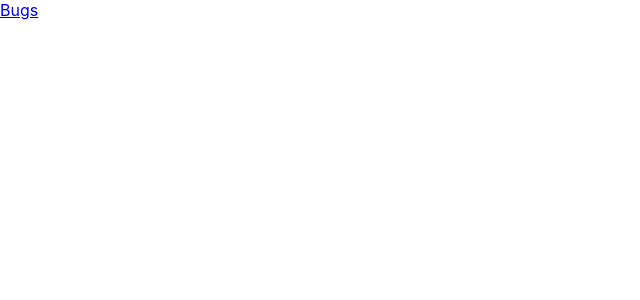
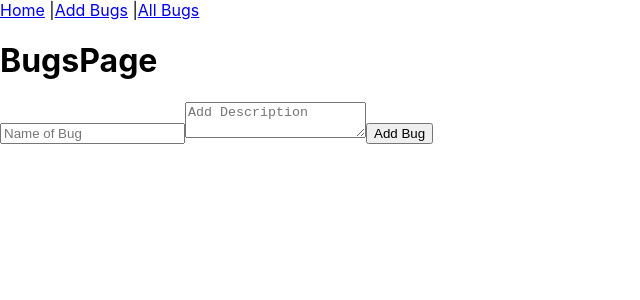
Before and after one commit to kamsinghGA/BugTracker2, a React (Create React App) app: page /addBugs in a window 1280 px wide. Before the commit this address had no page. Shown: the top 300 px of the page, without its empty margins (0-640 px from the left). Built offline with nearby package versions, Linux system fonts and the light colour scheme.

Commit message:
initial commit

```diff
--- a/controllers/api/bugs.js
+++ b/controllers/api/bugs.js
@@ -12,13 +12,11 @@ const getBugs = async (req, res) => {
 //get single bug
 const getBug = async (req, res) => {
   const { id } = req.params
-
   const bug = await Bug.findById(id)
 
   if (!bug) {
     return res.status(404).json({error: 'No bug'})
   }
-
   res.status(200).json(bug)
 }
 
@@ -37,7 +35,6 @@ const createBug = async (req, res) => {
 //delete bug
 const deleteBug = async (req, res) => {
   const { id } = req. params
-
   const bug = await Bug.findOneAndDelete({_id: id})
 
   if (!bug) {
--- a/package.json
+++ b/package.json
@@ -14,7 +14,7 @@
     "morgan": "^1.10.0",
     "react": "^18.2.0",
     "react-dom": "^18.2.0",
-    "react-router-dom": "^6.4.3",
+    "react-router-dom": "^6.14.2",
     "react-scripts": "5.0.1",
     "serve-favicon": "^2.5.0"
   },
--- a/src/components/AddBugForm/AddBugForm.jsx
+++ b/src/components/AddBugForm/AddBugForm.jsx
@@ -1,45 +1,65 @@
 import { useState } from 'react';
+import { useNavigate } from 'react-router-dom';
 
 export default function AddBugForm() {
-  const [text, setText] = useState('')
-  const [error, setError] = useState(null)
-
+  const [text, setText] = useState({
+    name:'',
+    description:'',
+    status:''
+  });
+  const [error, setError] = useState(null);
+  const navigate = useNavigate();
 
   const handleSubmit = async (e) => {
-    e.preventDefault()
+    e.preventDefault();
 
-    const bug = {text}
+    const bug = { text };
 
     const response = await fetch('/api/bugs', {
       method: 'POST',
       body: JSON.stringify(bug),
       headers: {
-        'Content-Type' : 'application/json'
-      }
-    })
-    const json = await response.json()
+        'Content-Type': 'application/json',
+      },
+    });
+    const json = await response.json();
 
     if (!response.ok) {
-      setError(json.error)
+      setError(json.error);
+    } else {
+      setText('');
+      setError(null);
+      console.log('new bug added', json);
+      navigate('/allBugs'); // Navigate to "/allBugs" after successful form submission
     }
-    if (response.ok) {
-      setText('')
-      setError(null)
-      console.log('new bug added', json)
-    }
+  };
+
+  function handleChange(evt) {
+    setText({
+      [evt.target.name]:evt.target.value
+    });
   }
 
   return (
     <div>
       <form onSubmit={handleSubmit}>
-          <label>Bugs</label>
+        <input
+          type="text"
+          name='name'
+          placeholder='Name of Bug'
+          onChange={handleChange}
+        />
         <textarea
           type="text"
           name="bugs"
-            value={text} onChange={(e) => setText(e.target.value)} required/>
+          value={text.description}
+          onChange={handleChange}
+          placeholder='Add Description'
+          required
+        />
         <button type="submit">Add Bug</button>
         {error && <div>{error}</div>}
       </form>
     </div>
-  )
+  );
 }
--- a/src/components/NavBar/NavBar.jsx
+++ b/src/components/NavBar/NavBar.jsx
@@ -1,5 +1,15 @@
+import { Link } from 'react-router-dom';
+
 export default function NavBar() {
     return(
-        <h1>NavBar</h1>
+        <>
+            <Link to="/">Home</Link>
+            &nbsp;|
+            <Link to="/addBugs">Add Bugs</Link>
+            &nbsp;|
+            <Link to='/allBugs'>All Bugs</Link>
+
+
+        </>
     );
 }
--- /dev/null
+++ b/src/pages/AllBugsPage/AllBugsPage.jsx
@@ -0,0 +1,34 @@
+import { useState, useEffect } from 'react';
+import { Link } from 'react-router-dom';
+
+
+export default function AllBugsPage() {
+    const [bugs, setBugs] = useState('')
+    useEffect(() => {
+        const fetchBugs = async () => {
+          const response = await fetch('/api/bugs')
+          const json = await response.json()
+
+          if(response.ok) {
+            setBugs(json)
+          }
+        }
+
+        fetchBugs()
+      }, [])
+
+      return(
+        <>
+            { bugs ?
+                bugs.map((bug) => (
+                    <Link key={bug._id} to={`/${bug._id}`}>
+                        <li>{bug.text}</li>
+                    </Link>
+
+                ))
+                :
+                <h3>No Bugs Yet!</h3>
+            }
+        </>
+      )
+}
--- a/src/pages/App/App.jsx
+++ b/src/pages/App/App.jsx
@@ -1,15 +1,22 @@
 import { useState } from 'react';
 import { Routes, Route } from 'react-router-dom';
 import BugsPage from '../BugsPage/BugsPage';
-import { Link } from 'react-router-dom';
+import NavBar from '../../components/NavBar/NavBar';
+import AllBugsPage from '../AllBugsPage/AllBugsPage';
+import HomePage from '../HomePage/HomePage'
+import DetailsPage from '../DetailsPage/DetailsPage';
+
 import './App.css';
 
 export default function App() {
   return (
   <>
-    <Link to="/bugs">Bugs</Link>
+    <NavBar />
     <Routes>
-        <Route path='/bugs' element={<BugsPage />} />
+        <Route path='/addBugs' element={<BugsPage />} />
+        <Route path='/allBugs' element={<AllBugsPage />} />
+        <Route path='/' element={<HomePage />} />
+        <Route path='/:id' element={<DetailsPage />} />
     </Routes>
   </>
   );
--- a/src/pages/BugsPage/BugsPage.jsx
+++ b/src/pages/BugsPage/BugsPage.jsx
@@ -2,32 +2,11 @@ import { useState, useEffect } from 'react';
 import AddBugForm from "../../components/AddBugForm/AddBugForm";
 
 export default function BugsPage() {
-  const [bugs, setBugs] = useState('')
-  useEffect(() => {
-    const fetchBugs = async () => {
-      const response = await fetch('/api/bugs')
-      const json = await response.json()
-
-      if(response.ok) {
-        setBugs(json)
-      }
-    }
-
-    fetchBugs()
-  }, [])
-
   return (
     <>
     <h1>BugsPage</h1>
     <AddBugForm />
-    { bugs ?
-      bugs.map((bug) => (
-        <li key={bug._id}>{bug.text}
-        </li>
-      ))
-      :
-      <h3>No Bugs Yet!</h3>
-    }
+
     </>
   );
 }
--- /dev/null
+++ b/src/pages/DetailsPage/DetailsPage.jsx
@@ -0,0 +1,9 @@
+import AllBugsPage from "../AllBugsPage/AllBugsPage"
+
+export default function DetailsPage() {
+    return(
+        <>
+            <h1>hello</h1>
+        </>
+    )
+}
--- /dev/null
+++ b/src/pages/HomePage/HomePage.jsx
@@ -0,0 +1,7 @@
+export default function HomePage() {
+    return (
+        <>
+
+        </>
+    )
+}
```
Also changed, not shown: 1 other file (tests, documents, lock files or other folders). Lines whose indentation alone changed are shown as unchanged.
